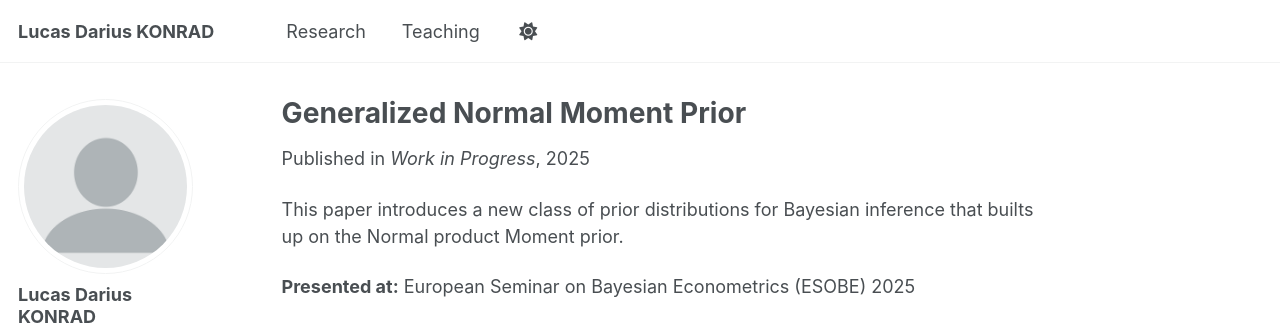
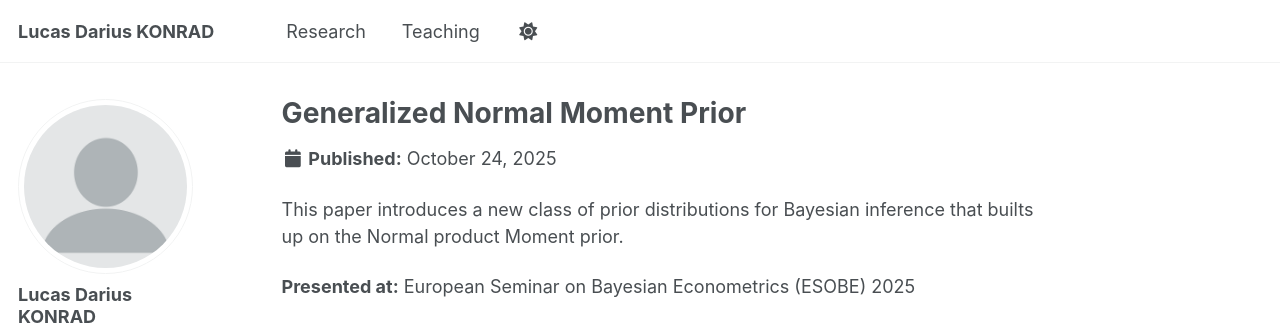
Before and after one commit to konradld/konradld.github.io, a Jekyll site: the page built from _research/publication-generalized-moment-prior.md, in a window 1280 px wide and 1143 px high. Shown: the top 327 px of the window. Built offline with Jekyll 4.4.1, drawn with Linux system fonts in a browser that asks for light colours; some web fonts are replaced; a script that is not in the unit is left out; a file with an impossible date is left out.

Commit message:
Update publication-generalized-moment-prior.md

```diff
--- a/_research/publication-generalized-moment-prior.md
+++ b/_research/publication-generalized-moment-prior.md
@@ -4,7 +4,7 @@
 category: workinprogress
 permalink: /publication/2025-generalized-moment-prior
 excerpt: 'This paper develops a novel Bayesian prior distribution that approximates exact moment conditions while maintaining computational tractability.'
-venue: 'Work in Progress'
+
 citation: 'Konrad, L.D. (2025). &quot;The Approximately Exact Generalized Moment Prior.&quot; <i>Working Paper</i>.'
 ---
 
```
